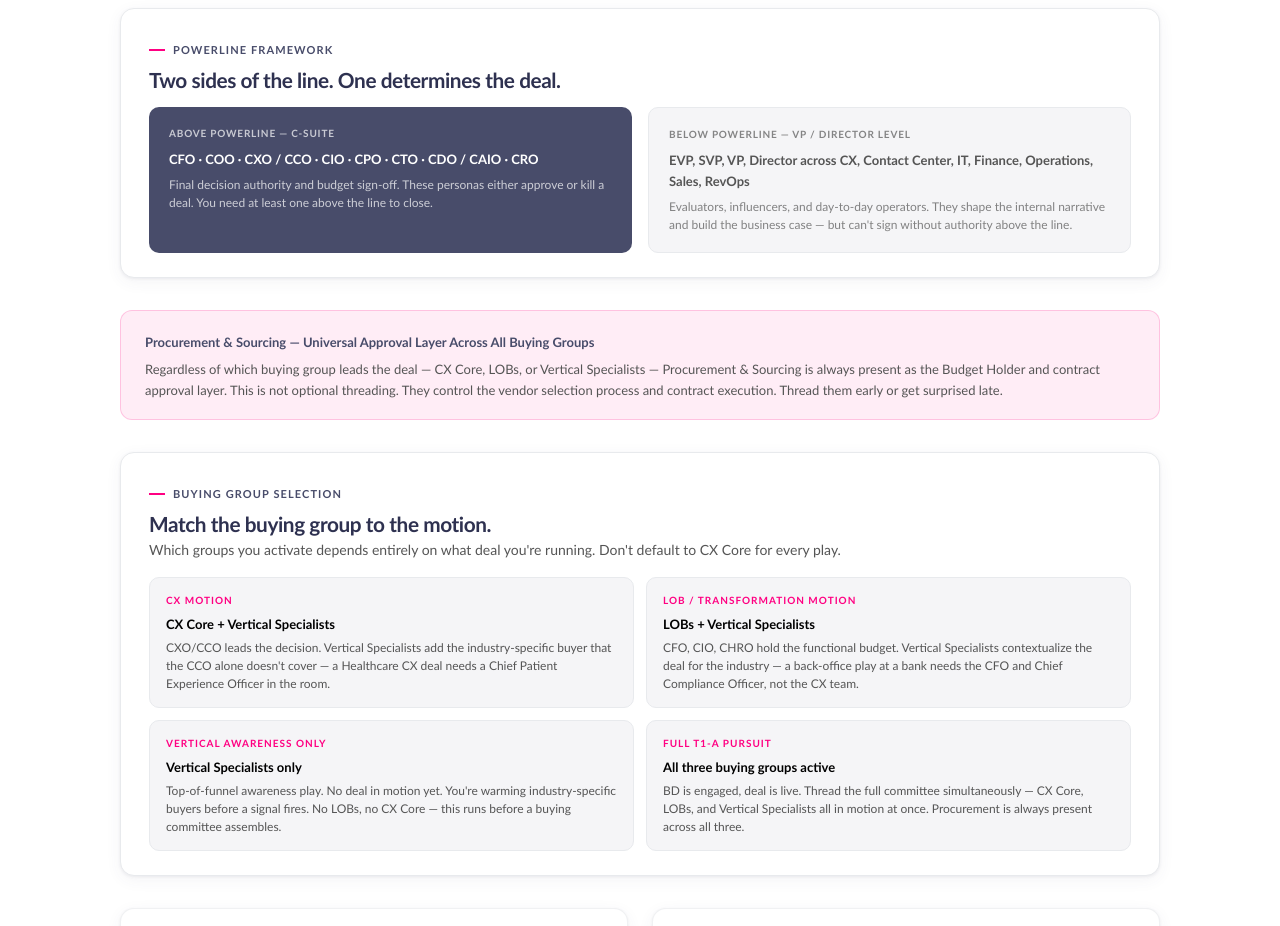
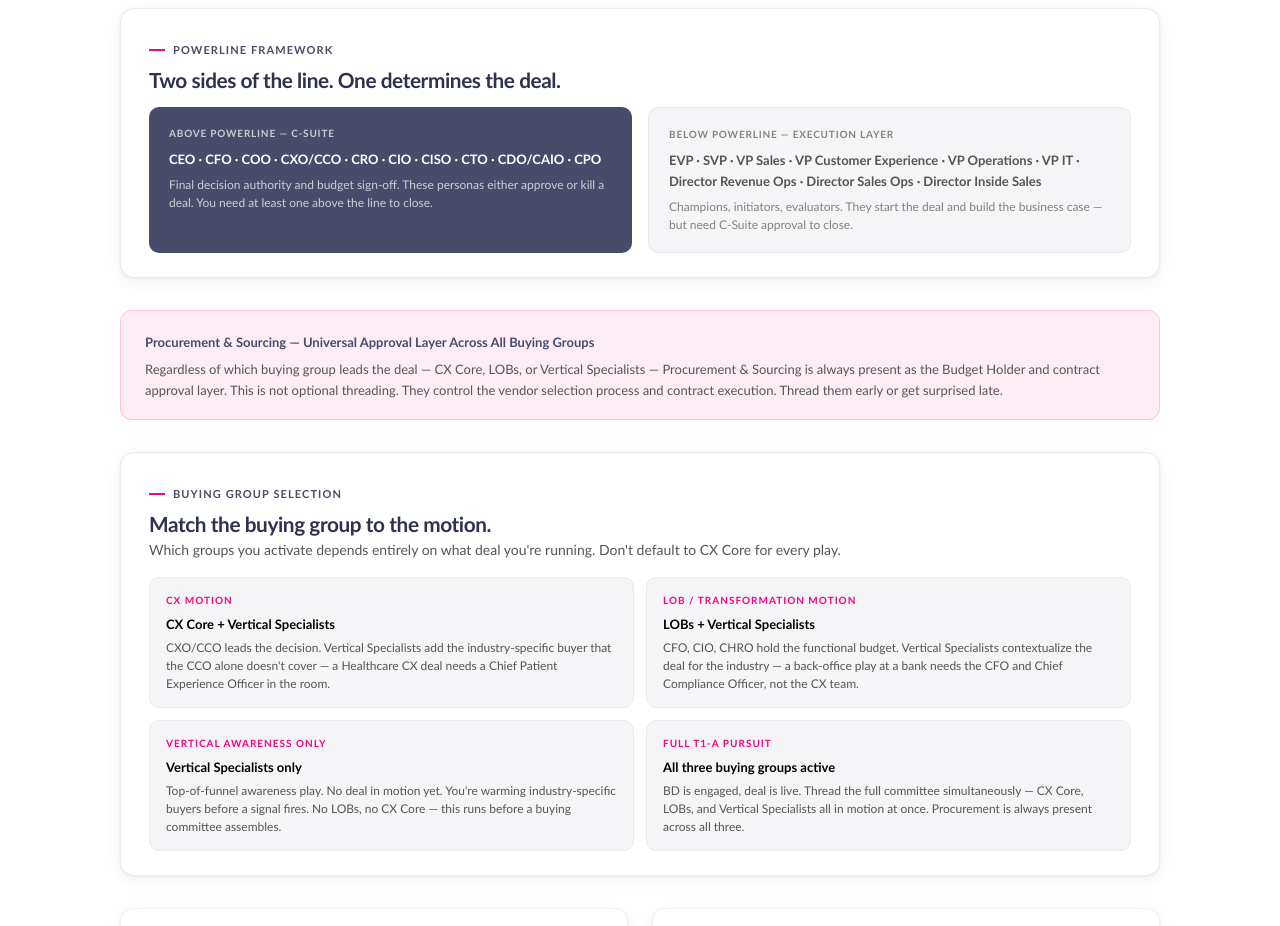
Before and after one commit to alonjzo/abm-guide, a website: page public/personas/index.html in a window 1280 px wide. Shown: the part 820-1746 px from the top of the page. Drawn offline with Linux system fonts and the light colour scheme.

Commit message:
fix: Complete powerline hierarchy with CEO, CISO, and explicit VP/Director titles

```diff
--- a/public/personas/index.html
+++ b/public/personas/index.html
@@ -176,13 +176,13 @@
     <div class="powerline-grid">
       <div class="pl-box above">
         <div class="pl-box-label">Above Powerline — C-Suite</div>
-        <div class="pl-box-roles">CFO · COO · CXO / CCO · CIO · CPO · CTO · CDO / CAIO · CRO</div>
+        <div class="pl-box-roles">CEO · CFO · COO · CXO/CCO · CRO · CIO · CISO · CTO · CDO/CAIO · CPO</div>
         <div class="pl-box-desc">Final decision authority and budget sign-off. These personas either approve or kill a deal. You need at least one above the line to close.</div>
       </div>
       <div class="pl-box below">
-        <div class="pl-box-label">Below Powerline — VP / Director Level</div>
-        <div class="pl-box-roles">EVP, SVP, VP, Director across CX, Contact Center, IT, Finance, Operations, Sales, RevOps</div>
-        <div class="pl-box-desc">Evaluators, influencers, and day-to-day operators. They shape the internal narrative and build the business case — but can't sign without authority above the line.</div>
+        <div class="pl-box-label">Below Powerline — Execution Layer</div>
+        <div class="pl-box-roles">EVP · SVP · VP Sales · VP Customer Experience · VP Operations · VP IT · Director Revenue Ops · Director Sales Ops · Director Inside Sales</div>
+        <div class="pl-box-desc">Champions, initiators, evaluators. They start the deal and build the business case — but need C-Suite approval to close.</div>
       </div>
     </div>
   </div>
```
